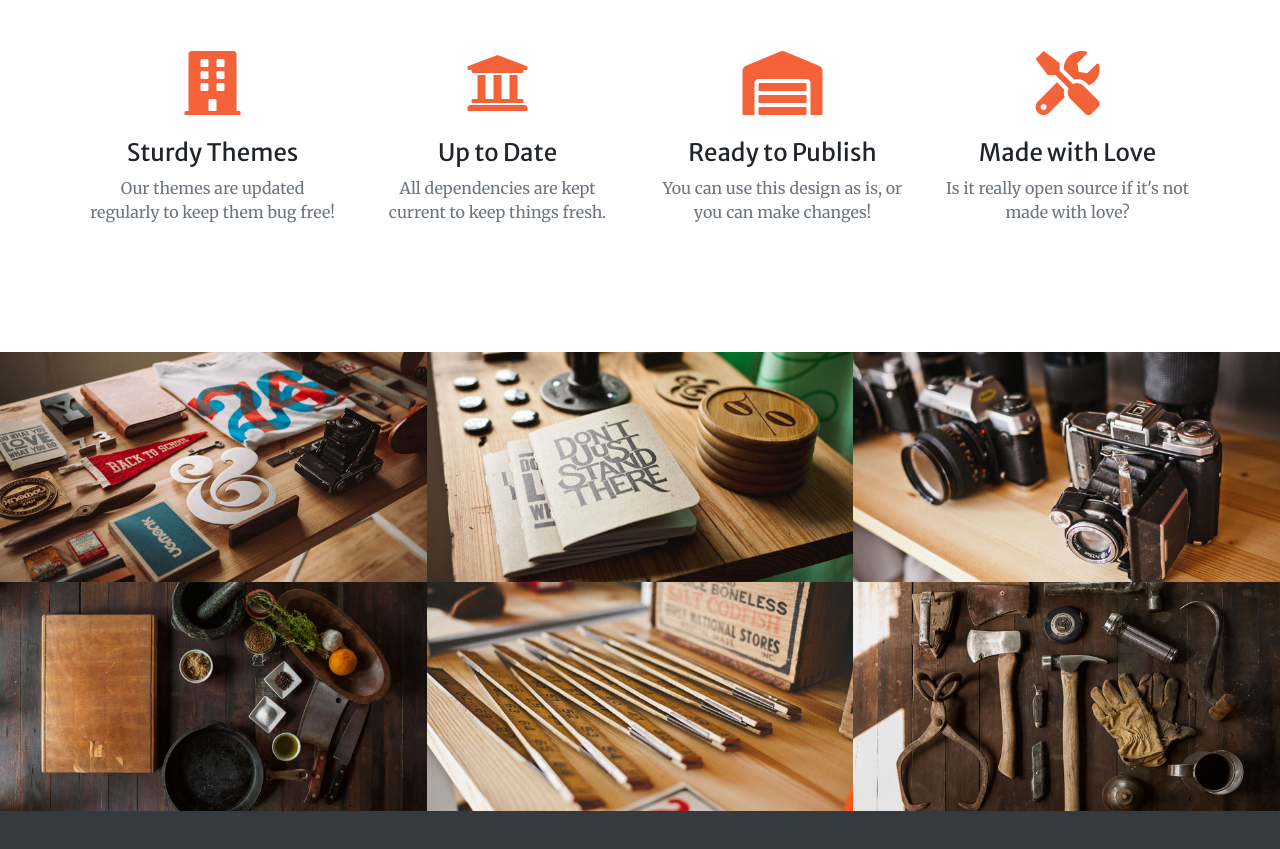
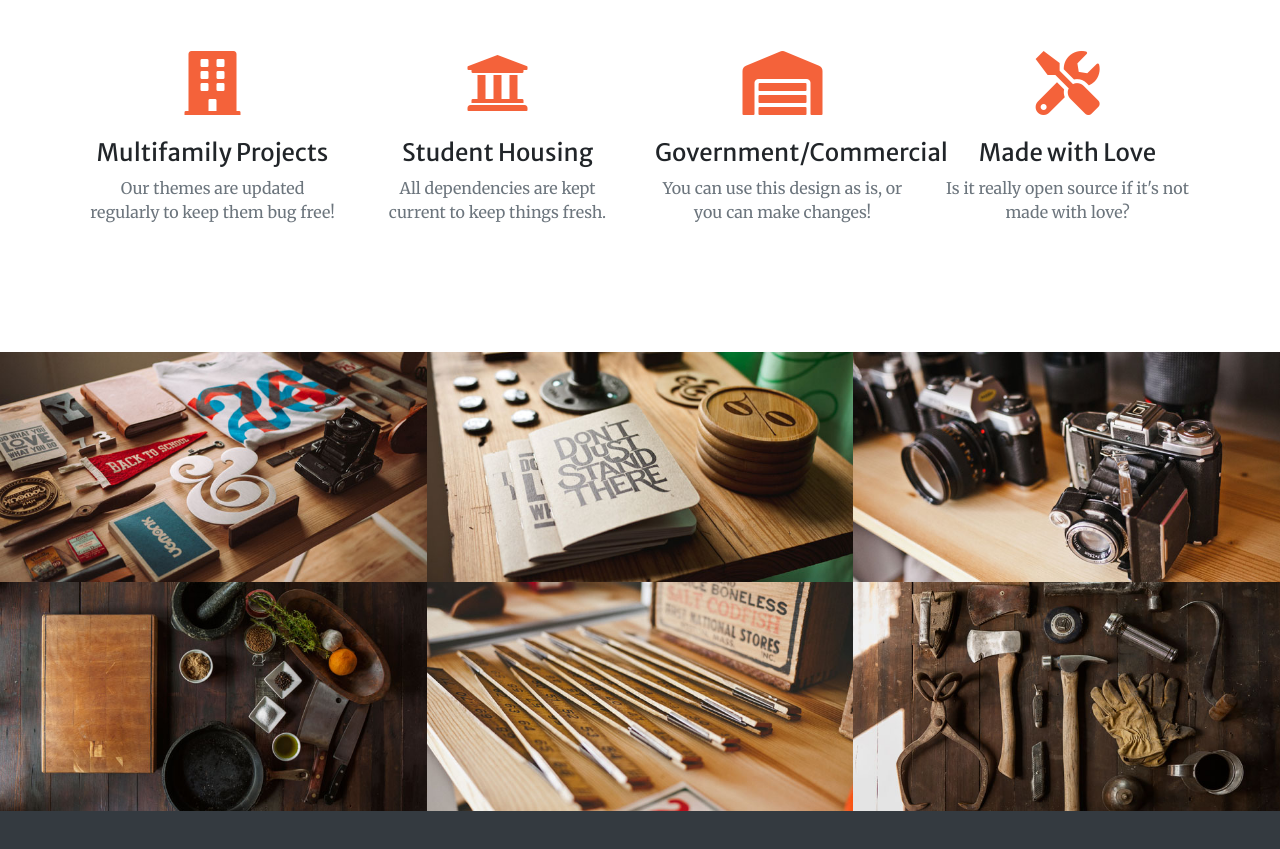
Before and after one commit to phillyfinaidhelp/coatlreg.github.io, a website with bundled scripts: page index.html in a window 1280 px wide. Shown: the part 1492-2341 px from the top of the page. Built offline with nearby package versions, Linux system fonts and the light colour scheme.

Commit message:
Update index.html

```diff
--- a/index.html
+++ b/index.html
@@ -92,21 +92,21 @@
         <div class="col-lg-3 col-md-6 text-center">
           <div class="mt-5">
             <i class="fas fa-4x fa-building text-primary mb-4"></i>
-            <h3 class="h4 mb-2">Sturdy Themes</h3>
+            <h3 class="h4 mb-2">Multifamily Projects</h3>
             <p class="text-muted mb-0">Our themes are updated regularly to keep them bug free!</p>
           </div>
         </div>
         <div class="col-lg-3 col-md-6 text-center">
           <div class="mt-5">
             <i class="fas fa-4x fa-university text-primary mb-4"></i>
-            <h3 class="h4 mb-2">Up to Date</h3>
+            <h3 class="h4 mb-2">Student Housing</h3>
             <p class="text-muted mb-0">All dependencies are kept current to keep things fresh.</p>
           </div>
         </div>
         <div class="col-lg-3 col-md-6 text-center">
           <div class="mt-5">
             <i class="fas fa-4x fa-warehouse text-primary mb-4"></i>
-            <h3 class="h4 mb-2">Ready to Publish</h3>
+            <h3 class="h4 mb-2">Government/Commercial</h3>
             <p class="text-muted mb-0">You can use this design as is, or you can make changes!</p>
           </div>
         </div>
```
